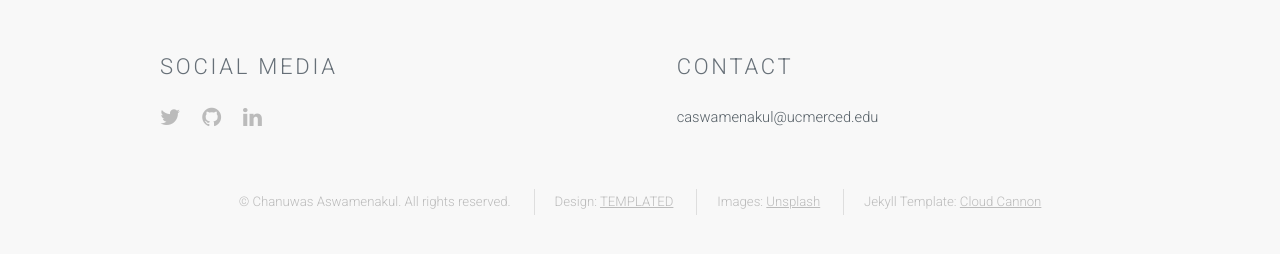
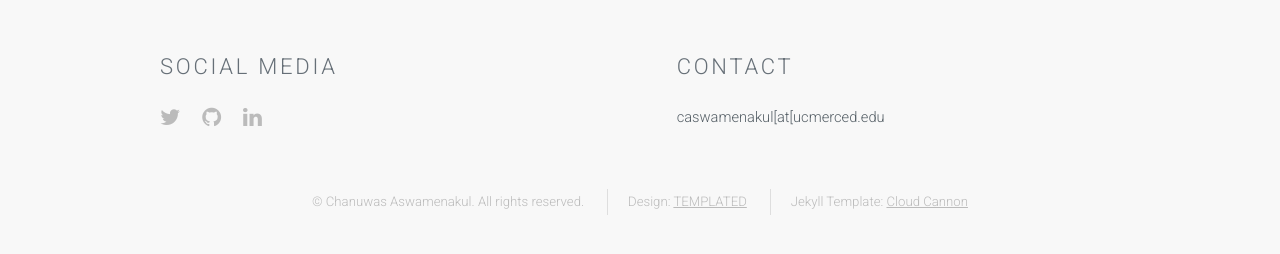
Before and after one commit to chasnew/chasnew.github.io, a Jekyll site: the page built from index.html, in a window 1280 px wide and 1236 px high. Shown: the part 962-1216 px from the top of the window. Built offline with Jekyll 4.4.1, drawn with Linux system fonts in a browser that asks for light colours.

Commit message:
modify at in email & remove image link

```diff
--- a/_includes/footer.html
+++ b/_includes/footer.html
@@ -12,13 +12,12 @@
             </div>
             <div class="6u">
                 <h2>Contact</h2>
-                caswamenakul@ucmerced.edu
+                caswamenakul&#91;at&#91;ucmerced.edu
             </div>
         </div>
         <ul class="copyright">
             <li>&copy; Chanuwas Aswamenakul. All rights reserved.</li>
             <li>Design: <a href="http://templated.co">TEMPLATED</a></li>
-            <li>Images: <a href="http://unsplash.com">Unsplash</a></li>
             <li>Jekyll Template: <a href="http://cloudcannon.com">Cloud Cannon</a></li>
         </ul>
     </div>
```
